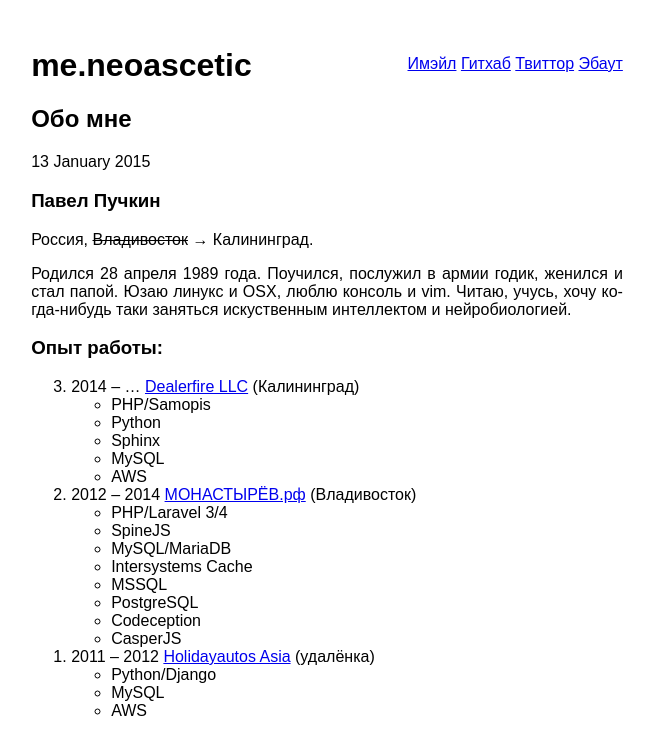
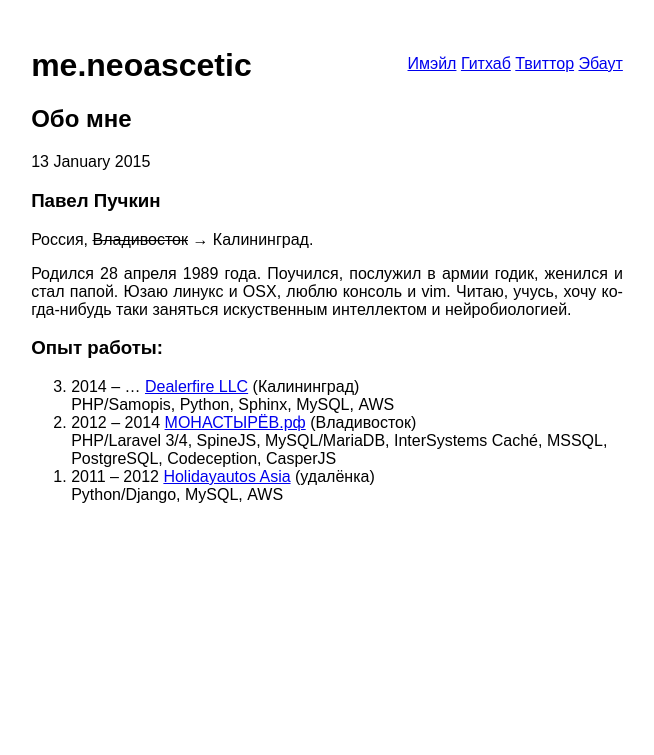
Before and after one commit to hacknug/iguides, a Jekyll site: the page built from about/index.html, in a window 1280 px wide. Shown: the top 755 px of the page, without its empty margins (313-967 px from the left). Built offline with Jekyll 4.4.1, drawn with Linux system fonts in a browser that asks for light colours; Markdown is read by kramdown in place of the engine named in the settings; a style sheet for code colours, icons or effects is not loaded.

Commit message:
Stylish skills

```diff
--- a/about/index.html
+++ b/about/index.html
@@ -23,6 +23,13 @@ comments_disabled: true
   <section>
     <h1>Опыт работы:</h1>
 
+    <style>
+      .buzzwords { padding: 0; }
+      .skill:after { content: ", "; }
+      .skill:last-child:after { content: ""; }
+      .skill { display: inline; list-style: none; }
+    </style>
+
     <ol class="p-experience experience">
       <li value="3" class="h-event vevent">
         <time class="dt-start dtstart">2014</time>&nbsp;&ndash;&nbsp;&hellip;
@@ -30,7 +37,7 @@ comments_disabled: true
           <a class="fn org url" href="http://dealerfire.com">Dealerfire LLC</a>
         </span>
         (<span class="p-location location">Калининград</span>)
-        <ul class="p-summary summary">
+        <ul class="p-summary summary buzzwords">
           <li class="skill">PHP/Samopis</li>
           <li class="skill">Python</li>
           <li class="skill">Sphinx</li>
@@ -45,11 +52,11 @@ comments_disabled: true
           <a class="fn org url" href="http://монастырёв.рф">МОНАСТЫРЁВ.рф</a>
         </span>
         (<span class="p-location location">Владивосток</span>)
-        <ul class="p-summary summary">
+        <ul class="p-summary summary buzzwords">
           <li class="skill">PHP/Laravel 3/4</li>
           <li class="skill">SpineJS</li>
           <li class="skill">MySQL/MariaDB</li>
-          <li class="skill">Intersystems Cache</li>
+          <li class="skill">InterSystems Caché</li>
           <li class="skill">MSSQL</li>
           <li class="skill">PostgreSQL</li>
           <li class="skill">Codeception</li>
@@ -63,7 +70,7 @@ comments_disabled: true
           <a class="fn org url" href="http://holidayautosasia.com">Holidayautos Asia</a>
         </span>
         (<span class="p-location location">удалёнка</span>)
-        <ul class="p-summary summary">
+        <ul class="p-summary summary buzzwords">
           <li class="skill">Python/Django</li>
           <li class="skill">MySQL</li>
           <li class="skill">AWS</li>
```
